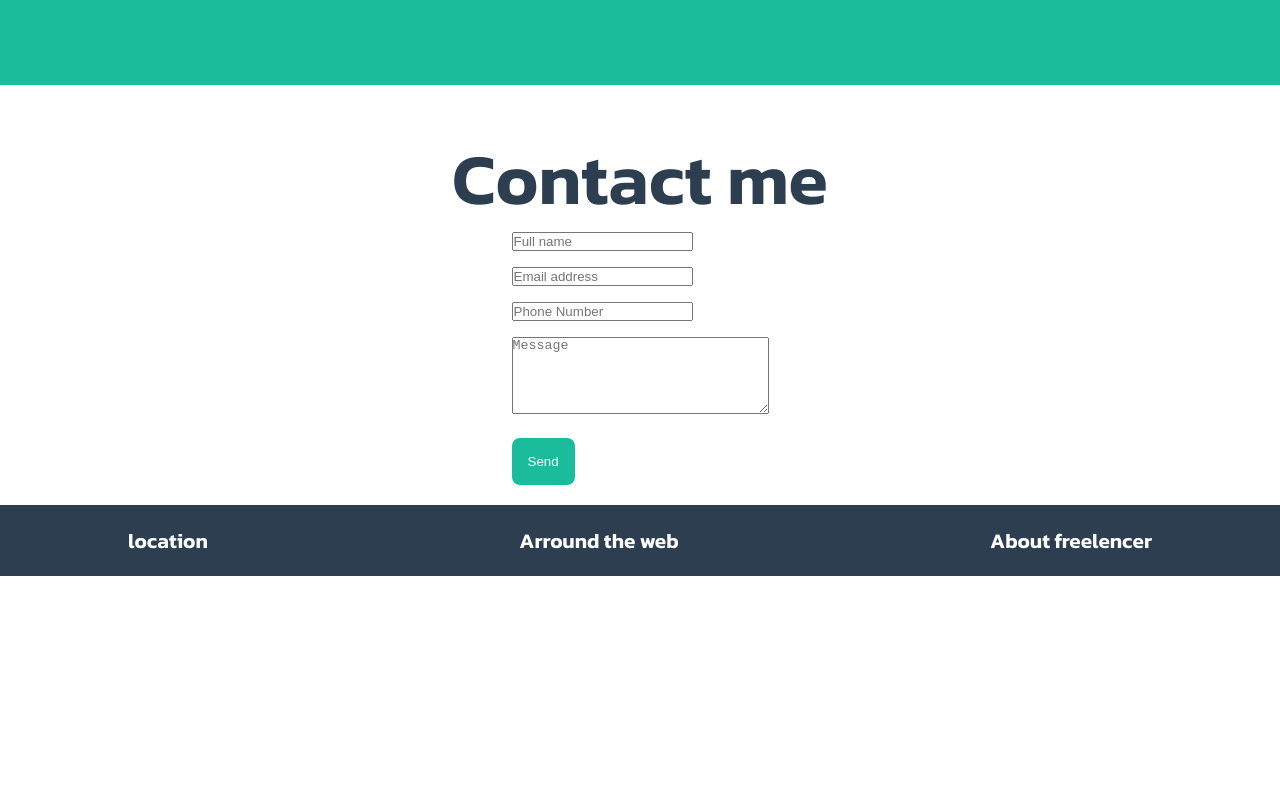
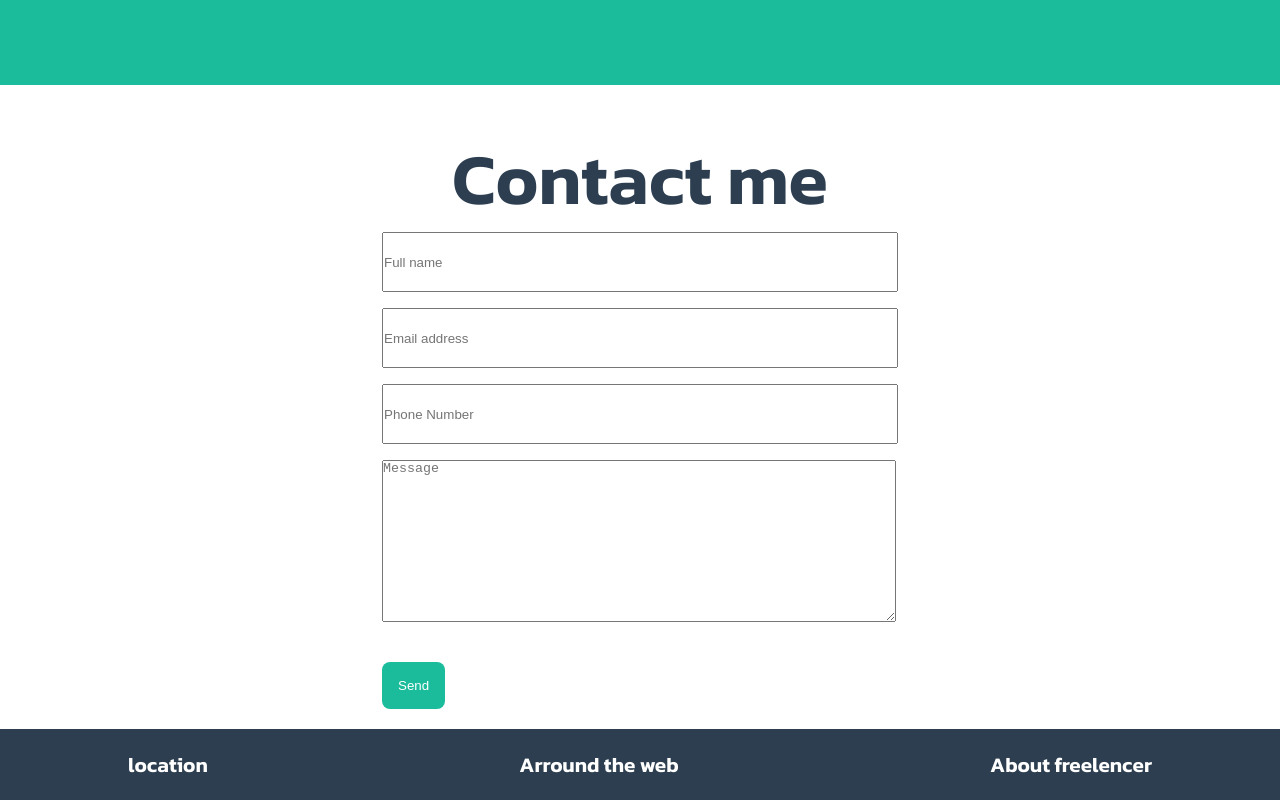
Before and after one commit to omar-elhajj00/bootstrap-cloning, a plain HTML site: page index.html in a window 1280 px wide. Shown: the part 2831-3631 px from the top of the page. Before the commit the page ends 3407 px from the top, so only its background shows below. Drawn offline with Linux system fonts and the light colour scheme.

Commit message:
defined the input variable in script.js file

```diff
--- a/index.html
+++ b/index.html
@@ -76,7 +76,7 @@
 
       </div>
 
-      <button type="submit">Free Download</button>
+      <button type="submit" >Free Download</button>
     </section>
     <!-- End about Section -->
 
@@ -85,11 +85,11 @@
     <section class="contact-us-container">
       <h1>Contact me</h1>
       <form action="" method="post">
-        <input type="text" placeholder="Full name">
-        <input type="email" placeholder="Email address">
-        <input type="number" placeholder="Phone Number">
-        <textarea name="" id="" cols="30" rows="5" placeholder="Message"></textarea>
-        <button> Send</button>
+        <input type="text" placeholder="Full name" id="full-name" required>
+        <input type="email" placeholder="Email address" id="email" required>
+        <input type="number" placeholder="Phone Number" id="phone-number" required>
+        <textarea name="" cols="30" rows="5" placeholder="Message" id="message-text" required></textarea>
+        <button id="send-btn"> Send</button>
       </form>
     </section>
     <!-- End contact me Section -->
@@ -101,5 +101,9 @@
       <h1>About freelencer </h1>
     </footer>
     <!-- End Footer -->
+
+
+
+    <script src="script.js"></script>
   </body>
 </html>
--- a/script.js
+++ b/script.js
@@ -0,0 +1,20 @@
+let fullName = document.querySelector('#full-name');
+let email = document.querySelector('#email');
+let phoneNumber = document.querySelector('#phone-number');
+let message = document.getElementById('message-text');
+const sendButton = document.getElementById('send-btn')
+
+console.log(fullName, email, phoneNumber, message,sendButton);
+sendButton.addEventListener('click', validateInfo);
+
+
+var lowerCaseLetters = /[a-z]/g;
+var upperCaseLetters = /[A-Z]/g;
+var numbers = /[0-9]/g;
+
+
+function validateInfo(e) {
+    e.preventDefault();
+
+    console.log('haha');
+}
--- a/style.css
+++ b/style.css
@@ -182,8 +182,24 @@ h1{
   align-items: flex-start;
 }
 
-.contact-us-container form input{
-  max-width: 100%;
+.contact-us-container form input[type=text]{
+  width:40vw;
+  height: 7vh;
+  margin-bottom: 1rem;
+}
+.contact-us-container form input[type=email]{
+  width:40vw;
+  height: 7vh;
+  margin-bottom: 1rem;
+}
+.contact-us-container form input[type=number]{
+  width:40vw;
+  height: 7vh;
+  margin-bottom: 1rem;
+}
+.contact-us-container form textarea{
+  width:40vw;
+  height: 20vh;
   margin-bottom: 1rem;
 }
 
```
